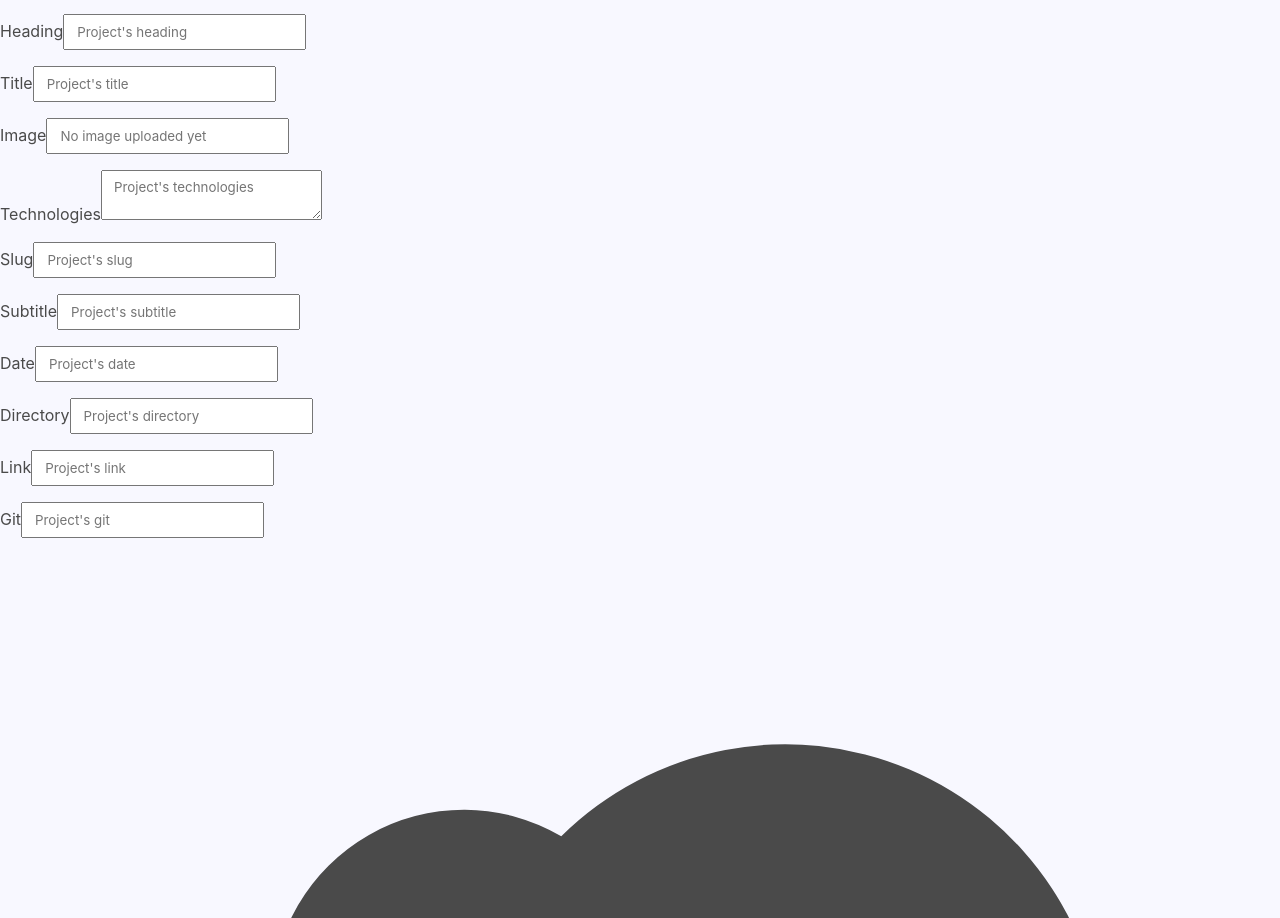
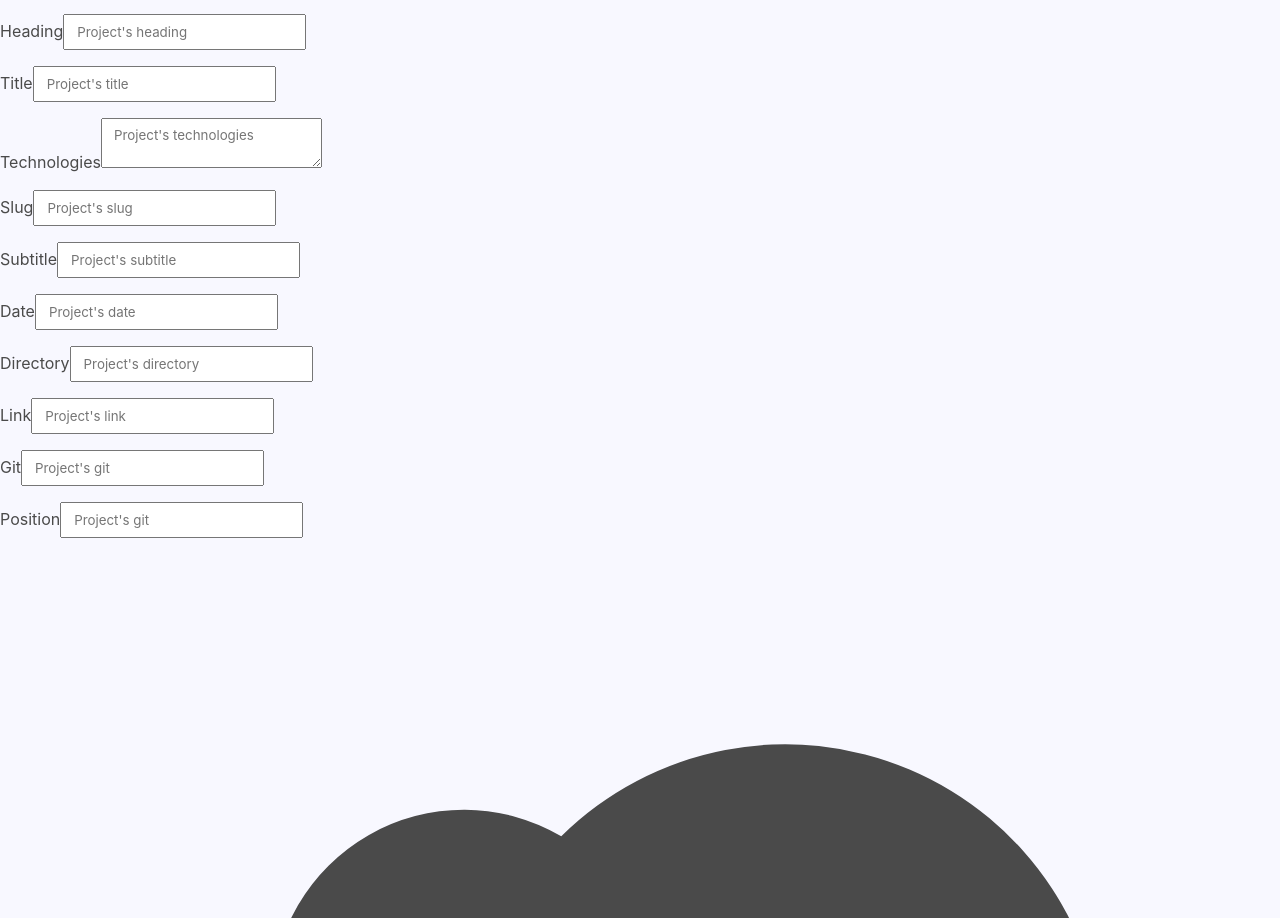
Before and after one commit to dieDeMiguel/portfolio-react, a React app: page /crud/project in a window 1280 px wide. Shown: the part 4178-5096 px from the top of the page. Built offline with nearby package versions, Linux system fonts and the light colour scheme; no server answers; some icons are missing.

Commit message:
projects CRUD now uploads project

```diff
--- a/client/src/components/Upload/UploadProject.js
+++ b/client/src/components/Upload/UploadProject.js
@@ -5,7 +5,6 @@ function UploadProject() {
     const [info, setInfo] = useState("");
     const [heading, setHeading] = useState("");
     const [title, setTitle] = useState("");
-    const [image, setImage] = useState("");
     const [technologies, setTechnologies] = useState("");
     const [slug, setSlug] = useState("");
     const [subtitle, setSubtitle] = useState("");
@@ -13,6 +12,7 @@ function UploadProject() {
     const [directory, setDirectory] = useState("");
     const [link, setLink] = useState("");
     const [git, setGit] = useState("");
+    const [position, setPosition] = useState("");
     const [file, setFile] = useState("");
 
     useEffect(() => {
@@ -36,7 +36,6 @@ function UploadProject() {
                         info: info,
                         heading: heading,
                         title: title,
-                        image: image,
                         technologies: technologies,
                         slug: slug,
                         subtitle: subtitle,
@@ -44,7 +43,8 @@ function UploadProject() {
                         directory: directory,
                         link: link,
                         git: git,
-                        img: response.data.file,
+                        position: position,
+                        img: response.data,
                     })
                     .then((message) => {
                         console.log(message);
@@ -66,10 +66,6 @@ function UploadProject() {
 
     function onTitleChange(event) {
         setTitle(event.target.value);
-    }
-
-    function onImageChange(event) {
-        setImage(event.target.value);
     }
 
     function onTechnologiesChange(event) {
@@ -98,6 +94,10 @@ function UploadProject() {
 
     function onGitChange(event) {
         setGit(event.target.value);
+    }
+
+    function onPositionChange(event) {
+        setPosition(event.target.value);
     }
 
     function onFileChange(event) {
@@ -167,24 +167,6 @@ function UploadProject() {
                             id="email"
                             type="text"
                             placeholder="Project's title"
-                            required
-                        />
-                    </div>
-
-                    <div className="mb-4">
-                        <label
-                            className="block text-gray-700 text-sm font-bold mb-2"
-                            htmlFor="Date"
-                        >
-                            Image
-                        </label>
-                        <input
-                            onChange={onImageChange}
-                            className="shadow appearance-none border rounded w-full py-2 px-3 text-gray-700 leading-tight focus:outline-none focus:shadow-outline"
-                            name="image"
-                            id="date"
-                            type="text"
-                            placeholder="No image uploaded yet"
                             required
                         />
                     </div>
@@ -303,7 +285,22 @@ function UploadProject() {
                             id="message2"
                             type="text"
                             placeholder="Project's git"
-                            required
+                        />
+                    </div>
+                    <div className="mb-4">
+                        <label
+                            className="block text-gray-700 text-sm font-bold mb-2"
+                            htmlFor="name"
+                        >
+                            Position
+                        </label>
+                        <input
+                            onChange={onPositionChange}
+                            className="bshadow appearance-none border rounded w-full py-2 px-3 text-gray-700 leading-tight focus:outline-none focus:shadow-outline"
+                            name="position"
+                            id="message2"
+                            type="number"
+                            placeholder="Project's git"
                         />
                     </div>
                     <div className="flex w-full h-72 items-center justify-center bg-grey-lighter">
--- a/db.js
+++ b/db.js
@@ -38,10 +38,11 @@ function createProject({
     link,
     date,
     git,
+    position,
 }) {
     return db
         .query(
-            "INSERT INTO projects (info, heading, title, img, technologies, slug, directory, link, date, git) VALUES ($1, $2, $3, $4, $5, $6, $7, $8, $9, $10) RETURNING id",
+            "INSERT INTO projects (info, heading, title, img, technologies, slug, directory, link, date, git, position) VALUES ($1, $2, $3, $4, $5, $6, $7, $8, $9, $10, $11) RETURNING id",
             [
                 info,
                 heading,
@@ -53,6 +54,7 @@ function createProject({
                 link,
                 date,
                 git,
+                position,
             ]
         )
         .then((result) => result.rows[0].id);
```
Also changed, not shown: 1 other file (tests, documents, lock files or other folders).
